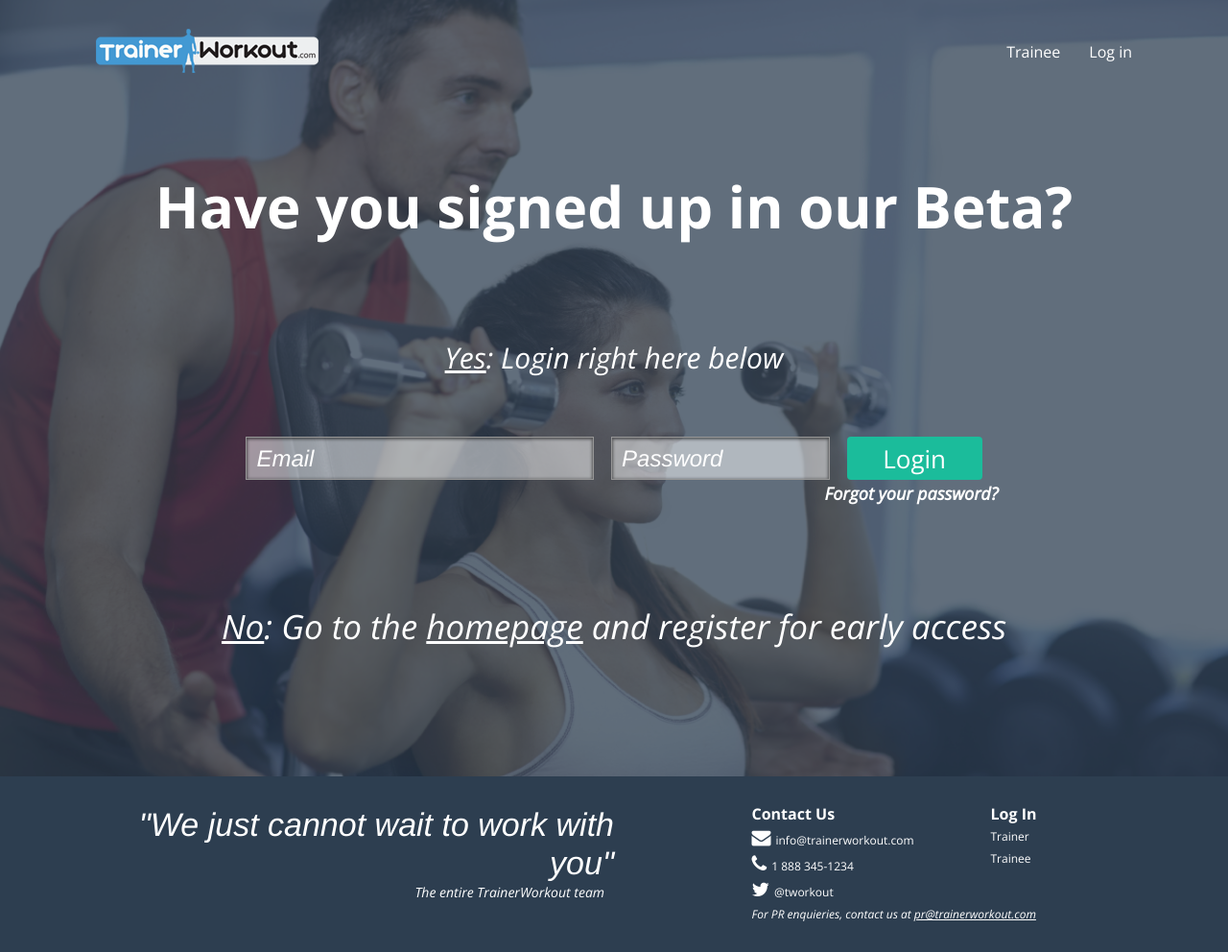
After one commit to nicnhus22/nicnhus.github.io, a PHP site: page /login.html in a window 1280 px wide. The commit adds this page. Shown: the whole page at 96% size. Run offline with PHP 8.4, Linux system fonts and the light colour scheme; a stand-in replaces the project's code that opens the database connection; some libraries are stand-ins or nearby versions.

Commit message:
Adding missing pages.

```diff
--- a/css/newaddedcss.css
+++ b/css/newaddedcss.css
@@ -75,12 +75,39 @@ header {
 	text-align: center;
 	text-transform: none;
 }
+.banner h1 .beta {
+	color: #fff;
+	font-weight: bold;
+	font-family: "Open Sans", sans-serif;
+	font-size: 60px;
+	text-align: center;
+	font-style: normal;
+	text-transform: none;
+	line-height: 60px;
+}
 .banner span {
 	display: block;
 	font-size: 35px;
 	font-style: italic;
 	line-height: 45px;
 	text-align: center;
+}
+.home-label {
+	display: block;
+	font-size: 35px;
+	font-style: italic;
+	line-height: 45px;
+	text-align: center;
+	margin-bottom: 134px;
+}
+.login-container {
+	padding-top: 60px;
+	padding-bottom: 110px;
+	text-align: center;
+}
+.no-label a {
+	color:#FFFFFF;
+	text-decoration: underline;
 }
 .signup-container {
 	padding-top: 135px;
@@ -104,8 +131,7 @@ header {
 }
 .form-box {
 	position: relative;
-	/*margin: auto auto;
-	width: 668px;*/
+	text-align: center;
 }
 .form-box .form-content {
 	background: rgba(256, 256, 256, 0.5);
@@ -125,6 +151,18 @@ header {
 		-moz-box-sizing:border-box;
 			-webkit-box-sizing:border-box;
 }
+.form-box .email-login {
+	width:363px;
+}
+.form-box .pass-login {
+	width:228px;
+}
+.email-forgot-form input {
+	width:400px;
+}
+.email-forgot-form button {
+	width: 168px;
+}
 .signup-container .btn-signup {
 	background: #1bbc9b;
 	font-size: 26px;
@@ -151,6 +197,54 @@ header {
 	top: 5px;
 }
 .info a {
+	color: #FFFFFF;
+	text-decoration: none;
+}
+.login-container .btn-signup {
+	background: #1bbc9b;
+	font-size: 26px;
+	padding: 9.5px 37.5px 9.5px 37.5px;
+	text-transform: capitalize;
+	line-height: 1 !important;
+	border:none;
+
+	box-sizing:border-box;
+		-moz-box-sizing:border-box;
+			-webkit-box-sizing:border-box;
+}
+.login-container .btn-signup:hover {
+	background: #d35400;
+	color: #fff;
+	text-decoration: none;
+}
+
+.email-forgot-form .btn-submit {
+	background: #1bbc9b;
+	font-size: 26px;
+	padding: 9.5px 37.5px 9.5px 37.5px;
+	text-transform: capitalize;
+	line-height: 1 !important;
+	border:none;
+
+	box-sizing:border-box;
+		-moz-box-sizing:border-box;
+			-webkit-box-sizing:border-box;
+}
+.email-forgot-form .btn-submit:hover {
+	background: #d35400;
+	color: #fff;
+	text-decoration: none;
+}
+
+.login-container .forgot-pass {
+	position: relative;
+	font-size: 18px;
+	font-style: italic;
+	font-weight: 600;
+	right: -310px;
+	top: 5px;
+}
+.forgot-pass a {
 	color: #FFFFFF;
 	text-decoration: none;
 }
--- /dev/null
+++ b/login.html
@@ -0,0 +1,94 @@
+<!doctype html>
+<html>
+<head>
+  	<meta charset="utf-8">
+	<meta http-equiv="X-UA-Compatible" content="IE=edge">
+	<meta name="viewport" content="width=device-width, initial-scale=1">
+	<meta name="description" content="">
+	<meta name="author" content="">
+	<title></title>
+
+	<!-- Stylesheet -->
+	<link rel="stylesheet" href="css/bootstrap.min.css">
+	<link rel="stylesheet" href="css/style.css">
+	<link rel="stylesheet" href="css/newaddedcss.css">
+
+	<!-- Extras -->
+	<link href='http://fonts.googleapis.com/css?family=Open+Sans:400,300,300italic,400italic,600,700' rel='stylesheet' type='text/css'>
+    <link href="//netdna.bootstrapcdn.com/font-awesome/4.0.3/css/font-awesome.css" rel="stylesheet">
+
+	<!-- HTML5 shim and Respond.js for IE8 support of HTML5 elements and media queries -->
+    <!--[if lt IE 9]>
+      <script src="https://oss.maxcdn.com/html5shiv/3.7.2/html5shiv.min.js"></script>
+      <script src="https://oss.maxcdn.com/respond/1.4.2/respond.min.js"></script>
+    <![endif]-->
+</head>
+<body>
+	<section class="fullwidth-img">
+		<article class="overlay"></article>
+		<article class="layer">
+			<header>
+				<article class="container">
+					<a href="index.php" class="header-logo"><img src="img/trainer-workout-logo.png" alt="trainer-workout logo"></a>
+					<div class="navigation resp-phone-disappear">
+						<ul>
+							<li><a href="trainee.php">Trainee</a></li>
+							<li class="resp-disappear"><a href="#">Log in</a></li>
+						</ul>
+					</div>
+				</article>
+			</header>
+			<section class="section banner">
+				<article class="container">
+					<h1><span class="beta">Have you signed up in our Beta?</span></h1>
+					<span class="yes-label"><u>Yes</u>: Login right here below</span>
+				</article>
+			</section>
+			<section class="section login-container">
+				<article class="container">
+					<form action="">
+						<div class="form-box">
+							<input type="email" class="form-content email-login" placeholder="Email" required>
+							<input type="password" class="form-content pass-login" placeholder="Password" required>
+							<button type="submit" class="btn btn-signup">Login</button><br/>
+							<span class="forgot-pass"><a href="#">Forgot your password?</a></span>
+						</div>
+					</form>
+				</article>
+			</section>
+			<section class="home-label">
+				<span class="no-label"><u>No</u>: Go to the <a href="index.php">homepage</a> and register for early access</span>
+			</section>
+
+		</article>
+
+	</section>
+
+	<footer class="resp-phone-disappear">
+		<article class="container">
+			<div class="quote">
+				<h2>"We just cannot wait to work with you"</h2>
+				<span class="left-quote">The entire TrainerWorkout team</span>
+			</div>
+			<div class="contact-container">
+				<div class="contact-us">
+					<span class="header">Contact Us</span>
+					<ul class="">
+						<li><span class="fa fa-envelope"></span><a href="#">info@trainerworkout.com</a></li>
+						<li><span class="fa fa-phone"></span><span>1 888 345-1234</span></li>
+						<li><span class="fa fa-twitter"></span><a href="http://www.twitter.com">@tworkout</a></li>
+						<li><span class="italic">For PR enquieries, contact us at <a href="mailto:pr@trainerworkout.com" class="underline">pr@trainerworkout.com</a></span></li>
+					</ul>
+				</div>
+				<div class="login">
+					<span class="header">Log In</span>
+					<ul>
+						<li>Trainer</li>
+						<li>Trainee</li>
+					</ul>
+				</div>
+			</div>
+		</article>
+	</footer>
+</body>
+</html>
```
Also changed, not shown: other parts of css/newaddedcss.css (+29 -0 lines), forgotpassword.html (added, +85 -0 lines).
